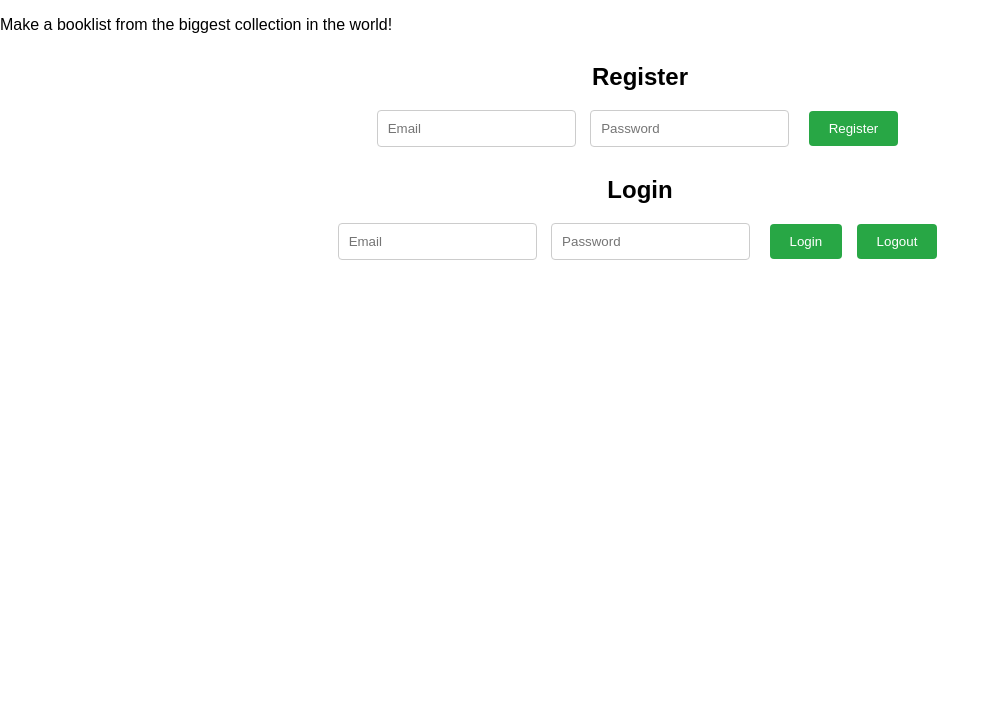
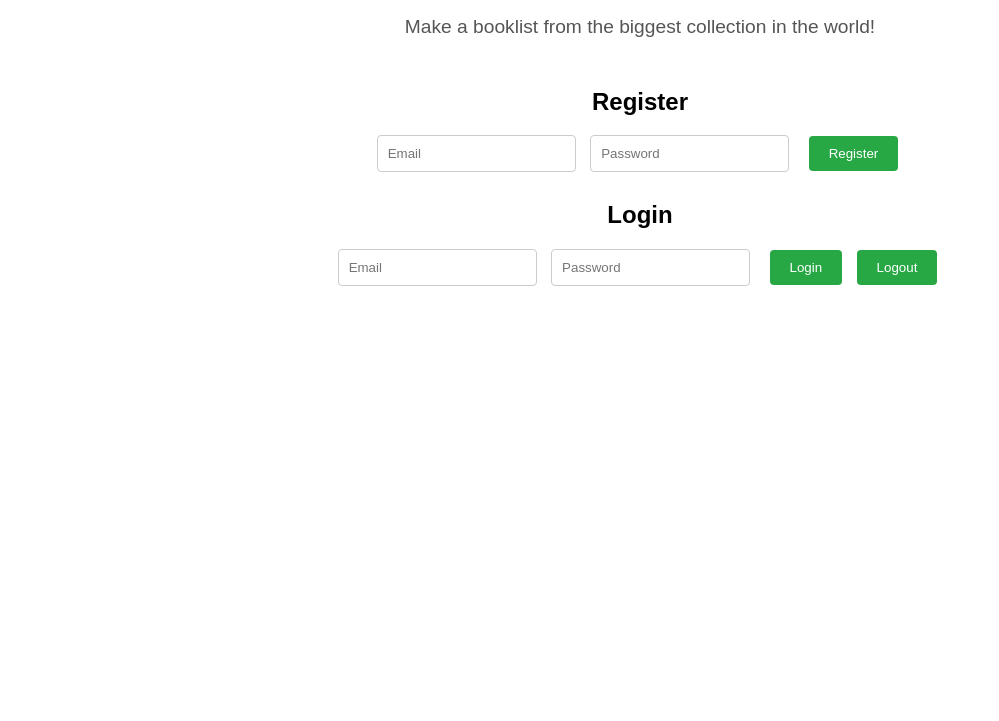
Before and after one commit to shsi003/FinalProject2, a website built with webpack: page index.html in a window 1280 px wide. Shown: the part 79-800 px from the top of the page, without its empty margins (0-999 px from the left). Built offline with nearby package versions, Linux system fonts and the light colour scheme; no server answers.

Commit message:
added sources

```diff
--- a/css/styles.css
+++ b/css/styles.css
@@ -1,4 +1,4 @@
-/* General Styles */
+
 body {
     font-family: Arial, sans-serif;
     line-height: 1.6;
@@ -11,7 +11,16 @@ h1 {
     margin: 20px 0;
 }
 
-/* Authentication Section */
+p {
+    margin: 0;
+	text-align: center;
+    padding: 0;
+    font-size: 1.2em;
+    color: #555;
+	margin-bottom: 40px;
+}
+
+
 #authSection {
     text-align: center;
     margin-bottom: 20px;
@@ -43,7 +52,7 @@ h1 {
     background-color: #218838;
 }
 
-/* Book Section */
+
 #bookSection {
     padding: 20px;
 }
@@ -101,7 +110,7 @@ h1 {
     background-color: #218838;
 }
 
-/* User Book List Section */
+
 #userBookListSection {
     margin-top: 20px;
 }
@@ -139,7 +148,7 @@ h1 {
     background-color: #c82333;
 }
 
-/* User Status */
+
 #userStatus {
     text-align: center;
     margin: 20px 0;
```
Also changed, not shown: README.md, github.txt (added).
